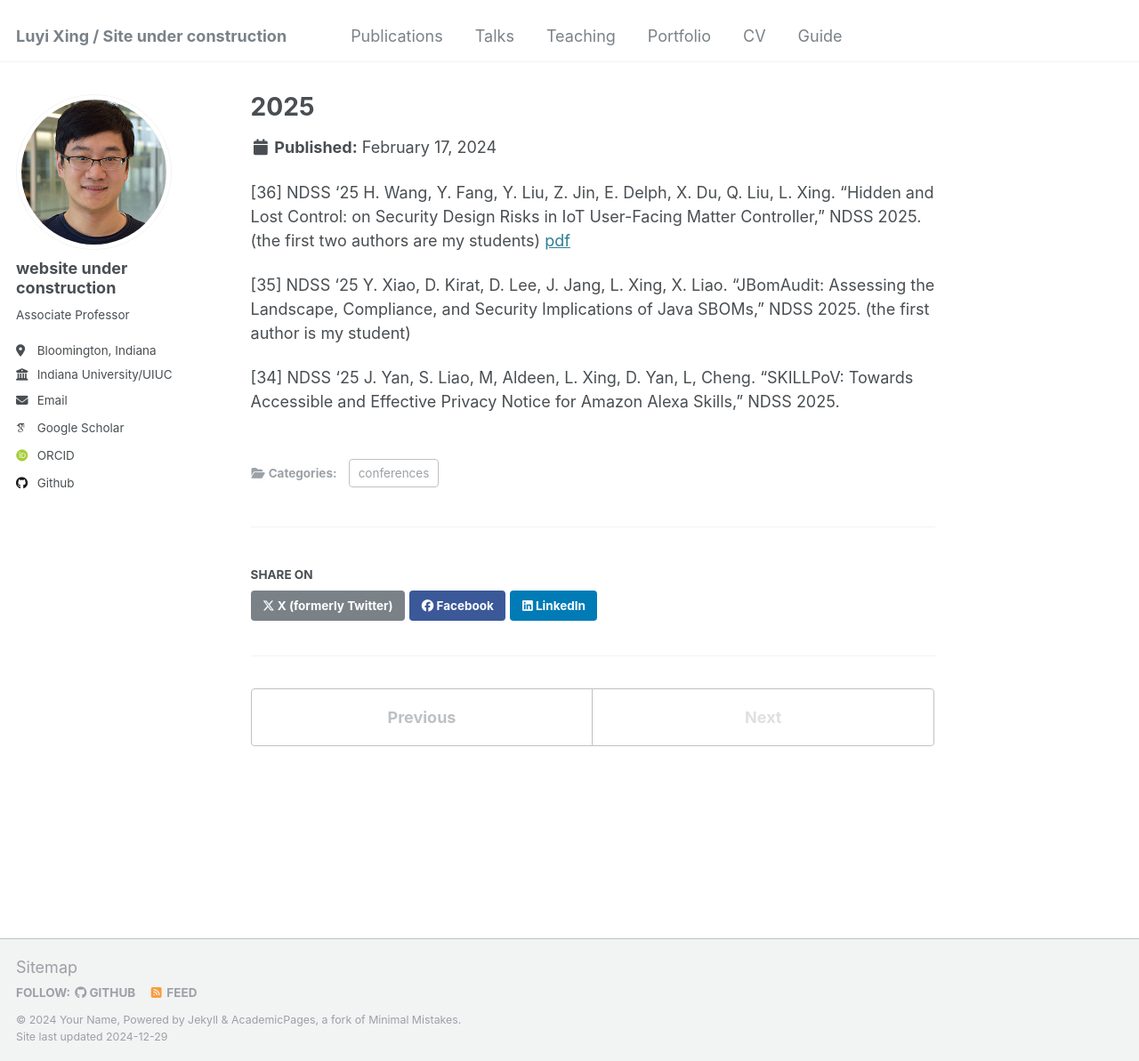
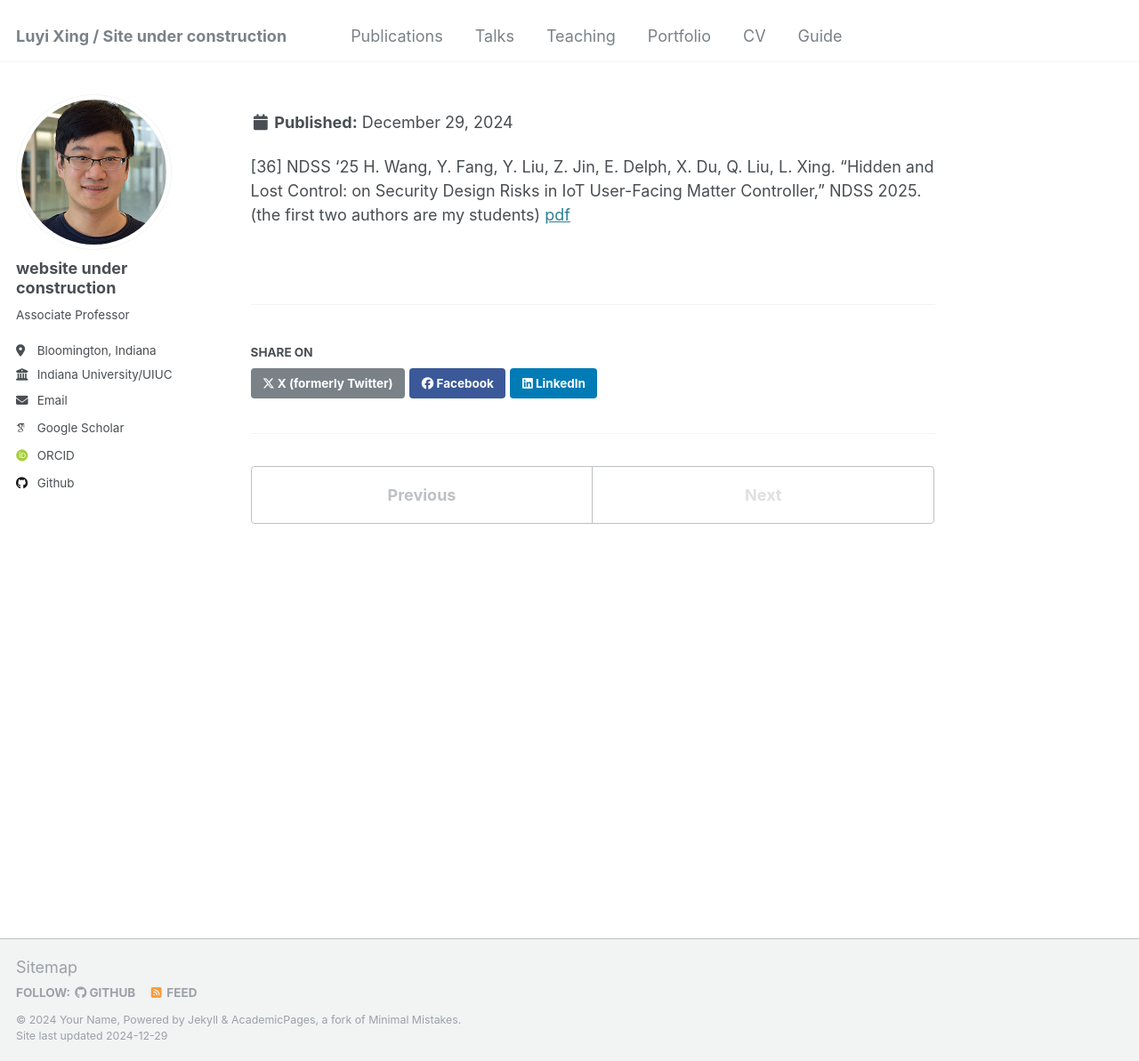
Before and after one commit to luyixing/luyixing.github.io, a Jekyll site: the page built from _publications/2024-02-17-paper-title-number-4.md, in a window 1280 px wide and 1193 px high. Shown: the whole window at 89% size. Built offline with Jekyll 4.4.1, drawn with Linux system fonts in a browser that asks for light colours; some web fonts are replaced.

Commit message:
Update 2024-02-17-paper-title-number-4.md

```diff
--- a/_publications/2024-02-17-paper-title-number-4.md
+++ b/_publications/2024-02-17-paper-title-number-4.md
@@ -1,11 +1,11 @@
 ---
-title: "2025"
+title: "[36] NDSS '25"
 collection: publications
 category: conferences
 permalink: /publication/2024-02-17-paper-title-number-4
 #excerpt: 'This paper is about fixing template issue #693.'
-#date: 2024-02-17
-#venue: 'GitHub Journal of Bugs'
+date: 2025-02
+venue: 'NDSS 2025
 #paperurl: 'http://luyixing.github.io/files/paper3.pdf'
 #citation: 'Your Name, You. (2024). &quot;Paper Title Number 3.&quot; <i>GitHub Journal of Bugs</i>. 1(3).'
 ---
@@ -14,9 +14,3 @@ permalink: /publication/2024-02-17-paper-title-number-4
 [36] NDSS '25
 H. Wang, Y. Fang, Y. Liu, Z. Jin, E. Delph, X. Du, Q. Liu, L. Xing. "Hidden and Lost Control: on Security Design Risks in IoT User-Facing Matter Controller," NDSS 2025. (the first two authors are my students)
 [pdf]()
-
-[35] NDSS '25
-Y. Xiao, D. Kirat, D. Lee, J. Jang, L. Xing, X. Liao. "JBomAudit: Assessing the Landscape, Compliance, and Security Implications of Java SBOMs," NDSS 2025. (the first author is my student)
-
-[34] NDSS '25
-J. Yan, S. Liao, M, Aldeen, L. Xing, D. Yan, L, Cheng. "SKILLPoV: Towards Accessible and Effective Privacy Notice for Amazon Alexa Skills," NDSS 2025.
```
